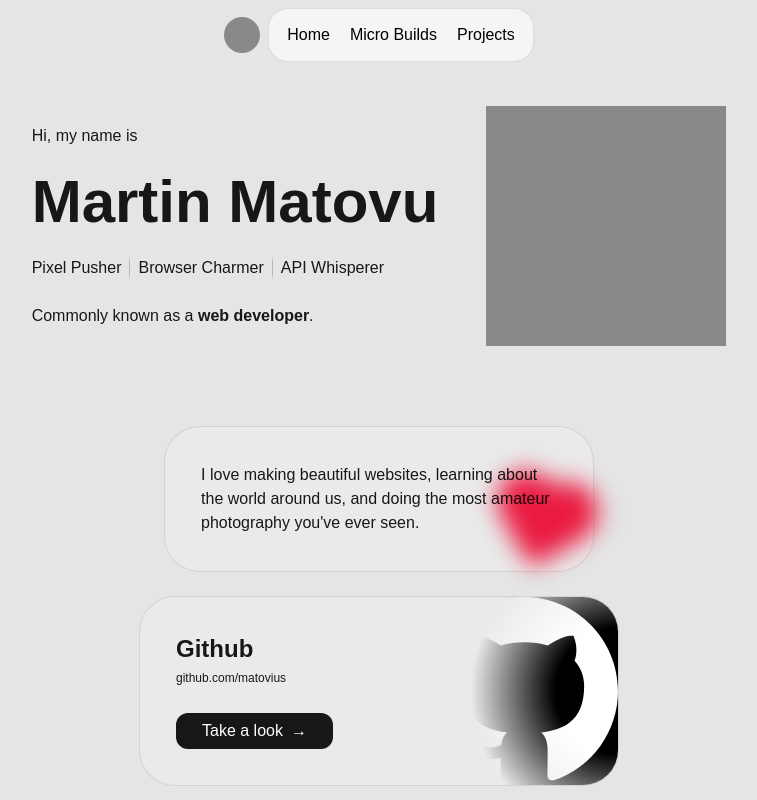
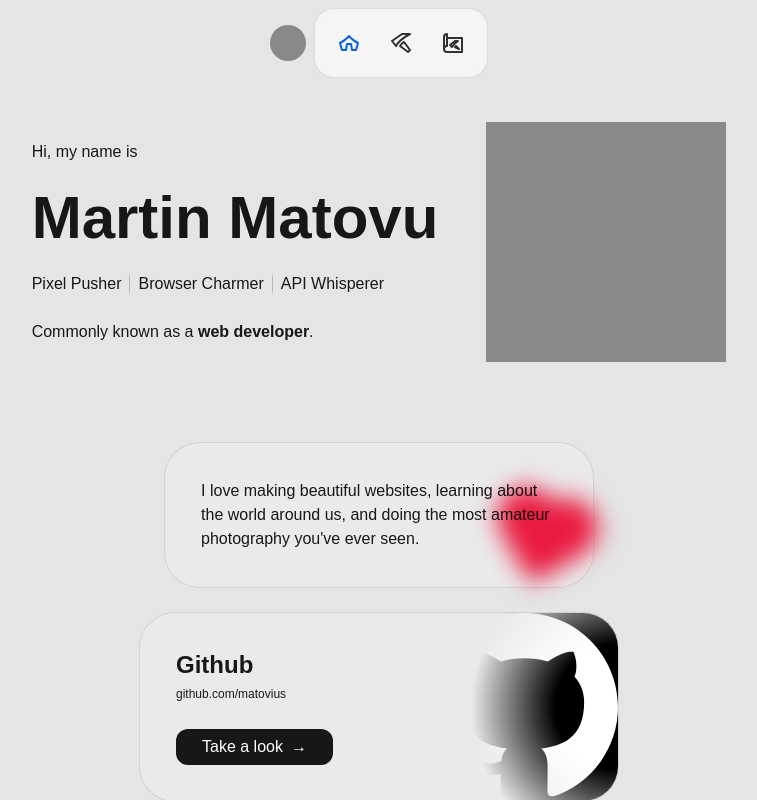
Before and after one commit to matovius/martin, a SvelteKit app: page / in a window 1280 px wide. Shown: the whole page, without its empty margins (261-1018 px from the left). Built offline with nearby package versions, Linux system fonts and the light colour scheme.

Commit message:
Change navigation styling

```diff
--- a/src/routes/+layout.svelte
+++ b/src/routes/+layout.svelte
@@ -2,6 +2,11 @@
 	import '../app.css';
 	import '@fontsource-variable/inter';
 	import '@fontsource-variable/rubik';
+	import { page } from '$app/stores';
+
+	import Home from '$lib/components/icons/Home.svelte';
+	import MicroBuilds from '$lib/components/icons/MicroBuilds.svelte';
+	import Projects from '$lib/components/icons/Projects.svelte';
 </script>
 
 <div id="root" class="app">
@@ -12,13 +17,40 @@
 				<nav class="navigation">
 					<ul>
 						<li class="nav-item">
-							<button class="button font-inter">Home</button>
+							<a
+								href="/"
+								class="button font-inter"
+								title="Home"
+								data-current-route={$page.url.pathname === '/' ? 'current' : null}
+							>
+								<div class="nav-icon-wrapper">
+									<Home />
+								</div>
+							</a>
 						</li>
 						<li class="nav-item">
-							<button class="button font-inter">Micro Builds</button>
+							<a
+								href="/micro-works"
+								class="button font-inter"
+								title="Micro Works"
+								data-current-route={$page.url.pathname === '/micro-works' ? 'current' : null}
+							>
+								<div class="nav-icon-wrapper">
+									<MicroBuilds />
+								</div>
+							</a>
 						</li>
 						<li class="nav-item">
-							<button class="button font-inter">Projects</button>
+							<a
+								href="/projects"
+								class="button font-inter"
+								title="Projects"
+								data-current-route={$page.url.pathname === '/projects' ? 'current' : null}
+							>
+								<div class="nav-icon-wrapper">
+									<Projects />
+								</div>
+							</a>
 						</li>
 					</ul>
 				</nav>
@@ -95,14 +127,33 @@
 
 	.nav-item {
 		& > .button {
+			padding: 0.75rem /* 12px */;
+			color: hsl(0, 0%, 0%, 0.8);
 			&:hover {
-				background: hsla(0, 0%, 0%, 0.1);
+				background: hsl(0, 0%, 0%, 0.1);
 			}
 
 			&:focus {
-				outline-color: hsla(0, 0%, 0%, 0.1);
+				outline-color: hsl(0, 0%, 0%, 0.1);
 			}
 		}
+
+		&:is(:nth-child(1)) > .button[data-current-route='current'] {
+			color: hsl(216, 90%, 46%);
+		}
+
+		&:is(:nth-child(2)) > .button[data-current-route='current'] {
+			color: hsl(315, 90%, 46%);
+		}
+
+		&:is(:nth-child(3)) > .button[data-current-route='current'] {
+			color: hsl(133, 90%, 46%);
+		}
+	}
+
+	.nav-icon-wrapper {
+		width: 1.5rem /* 24px */;
+		height: 1.5rem /* 24px */;
 	}
 
 	.footer {
```
